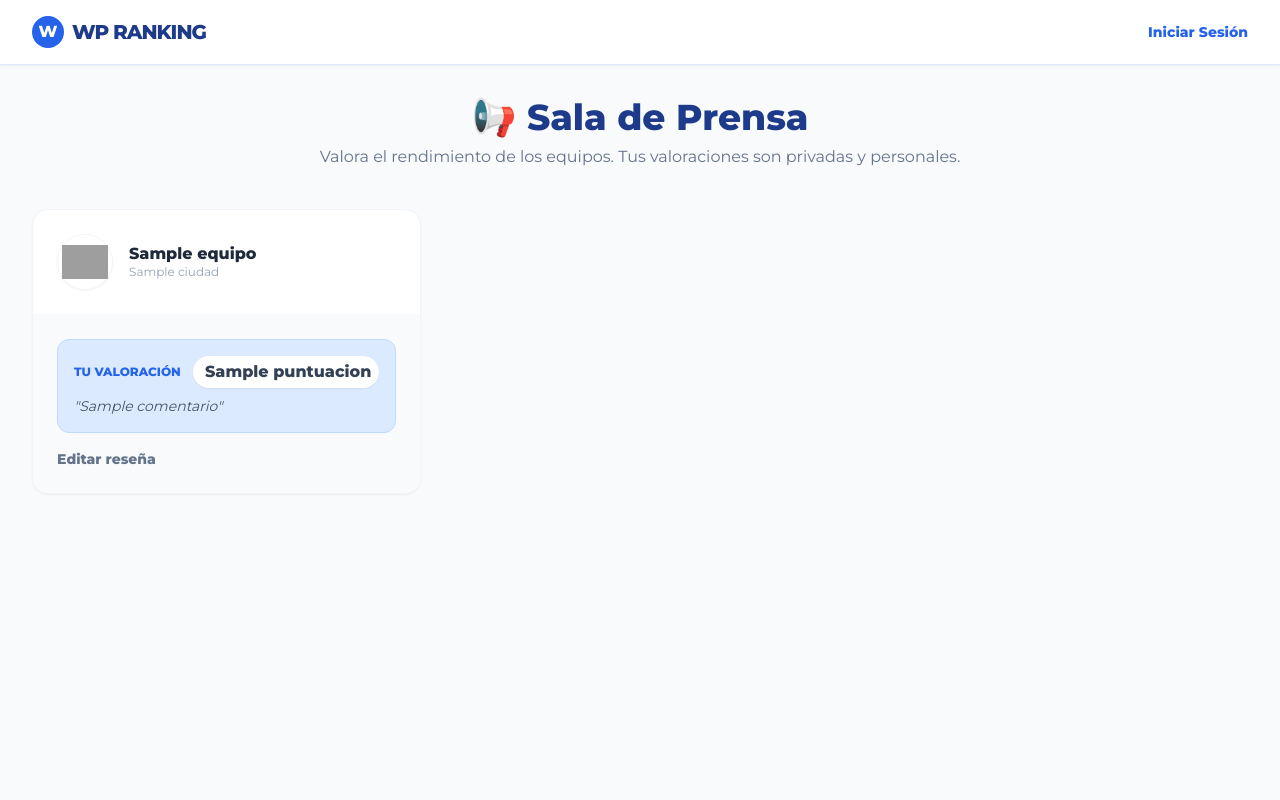
After one commit to eltitorodri/Waterpolo_Ranking, a Django app: template rankingWaterpolo/templates/rankingWaterpolo/valorar_equipos.html in a window 1280 px wide. The commit adds this page. Run offline with Django 5.2, Linux system fonts and the light colour scheme; the template is opened without the code that fills it: most values are stand-ins (such as "Sample title", 1, 10 or a date in 2020); parts of the project's set-up code (start-up, migrations or seed data) failed here and were passed over; some libraries are stand-ins or nearby versions; grey boxes are pictures that could not be loaded.

Commit message:
Backup por si acaso

```diff
--- /dev/null
+++ b/rankingWaterpolo/templates/rankingWaterpolo/valorar_equipos.html
@@ -0,0 +1,128 @@
+{% extends 'rankingWaterpolo/base.html' %}
+
+{% block content %}
+
+<div class="mb-10 text-center">
+    <h1 class="text-4xl font-black text-blue-900 mb-2">
+        📢 Sala de Prensa
+    </h1>
+    <p class="text-slate-500 max-w-2xl mx-auto">
+        Valora el rendimiento de los equipos.
+        {% if user.is_superuser %}
+            <span class="text-amber-600 font-bold bg-amber-50 px-2 py-1 rounded">Modo Admin Activado: Viendo todas las opiniones.</span>
+        {% else %}
+            Tus valoraciones son privadas y personales.
+        {% endif %}
+    </p>
+</div>
+
+<div class="grid grid-cols-1 md:grid-cols-2 lg:grid-cols-3 gap-6 mb-12">
+    {% for equipo in equipos %}
+    <div class="bg-white rounded-2xl shadow-sm border border-slate-100 overflow-hidden hover:shadow-lg transition duration-300 flex flex-col">
+
+        <div class="p-6 flex items-center gap-4 border-b border-slate-50">
+            <div class="w-14 h-14 bg-white rounded-full flex items-center justify-center p-1 border border-slate-100 shadow-sm">
+                {% if equipo.escudo %}
+                    <img src="{{ equipo.escudo }}" alt="{{ equipo.nombre }}" class="w-full h-full object-contain">
+                {% else %}
+                    <i class="ph ph-shield text-slate-300 text-3xl"></i>
+                {% endif %}
+            </div>
+            <div>
+                <h3 class="font-bold text-slate-800 leading-tight">{{ equipo.nombre }}</h3>
+                <p class="text-xs text-slate-400">{{ equipo.ciudad|default:"Liga Nacional" }}</p>
+            </div>
+        </div>
+
+        <div class="p-6 bg-slate-50 flex-grow">
+
+            {% if equipo.mi_valoracion %}
+                <div class="bg-blue-100 border border-blue-200 rounded-xl p-4 mb-4">
+                    <div class="flex justify-between items-center mb-2">
+                        <span class="text-xs font-bold text-blue-600 uppercase">Tu Valoración</span>
+                        <div class="flex items-center gap-1 bg-white px-2 py-1 rounded-full shadow-sm">
+                            <i class="ph ph-star-fill text-amber-400 text-sm"></i>
+                            <span class="font-bold text-slate-700">{{ equipo.mi_valoracion.puntuacion }}</span>
+                        </div>
+                    </div>
+                    {% if equipo.mi_valoracion.comentario %}
+                        <p class="text-sm text-slate-600 italic">"{{ equipo.mi_valoracion.comentario }}"</p>
+                    {% else %}
+                        <p class="text-xs text-slate-400 italic">Sin comentario escrito.</p>
+                    {% endif %}
+                </div>
+            {% endif %}
+
+            <details class="group">
+                <summary class="flex items-center justify-between cursor-pointer list-none text-sm font-bold text-slate-500 hover:text-blue-600 transition">
+                    <span>
+                        {% if equipo.mi_valoracion %}
+                            <i class="ph ph-pencil-simple"></i> Editar reseña
+                        {% else %}
+                            <i class="ph ph-plus-circle"></i> Añadir valoración
+                        {% endif %}
+                    </span>
+                    <i class="ph ph-caret-down group-open:rotate-180 transition-transform"></i>
+                </summary>
+
+                <form method="POST" action="{% url 'valorar_equipos' %}" class="mt-4 bg-white p-4 rounded-xl border border-slate-200 shadow-sm animate-fade-in-down">
+                    {% csrf_token %}
+                    <input type="hidden" name="team_id" value="{{ equipo.pk }}"> <div class="mb-3">
+                        <label class="block text-xs font-bold text-slate-400 uppercase mb-1">Puntuación (1-10)</label>
+                        <input type="number" name="puntuacion" min="1" max="10" required
+                               value="{{ equipo.mi_valoracion.puntuacion|default:'' }}"
+                               class="w-full px-3 py-2 bg-slate-50 border border-slate-200 rounded-lg focus:ring-2 focus:ring-blue-500 outline-none">
+                    </div>
+
+                    <div class="mb-3">
+                        <label class="block text-xs font-bold text-slate-400 uppercase mb-1">Comentario (Opcional)</label>
+                        <textarea name="comentario" rows="2"
+                                  class="w-full px-3 py-2 bg-slate-50 border border-slate-200 rounded-lg focus:ring-2 focus:ring-blue-500 outline-none resize-none"
+                                  placeholder="¿Qué opinas de su juego?">{{ equipo.mi_valoracion.comentario|default:'' }}</textarea>
+                    </div>
+
+                    <button type="submit" class="w-full py-2 bg-blue-600 hover:bg-blue-700 text-white font-bold rounded-lg transition text-sm">
+                        {% if equipo.mi_valoracion %}Actualizar{% else %}Publicar{% endif %}
+                    </button>
+                </form>
+            </details>
+        </div>
+
+        {% if user.is_superuser %}
+            <div class="bg-slate-800 p-4 border-t border-slate-700">
+                <div class="flex justify-between items-center mb-3">
+                    <span class="text-xs font-bold text-amber-400 uppercase tracking-wider">🛠️ Admin Zone</span>
+                    <span class="text-xs text-white bg-slate-600 px-2 py-0.5 rounded">Media: {{ equipo.media_admin|floatformat:1 }}</span>
+                </div>
+
+                {% if equipo.todas_valoraciones %}
+                    <div class="max-h-32 overflow-y-auto space-y-2 pr-1 custom-scrollbar">
+                        {% for val in equipo.todas_valoraciones %}
+                        <div class="bg-slate-700 p-2 rounded text-xs border-l-2 border-amber-500">
+                            <div class="flex justify-between text-slate-300 mb-1">
+                                <span>ID Usuario: {{ val.usuario_id }}</span>
+                                <span class="text-amber-300 font-bold">★ {{ val.puntuacion }}</span>
+                            </div>
+                            {% if val.comentario %}
+                            <p class="text-slate-400 italic">"{{ val.comentario }}"</p>
+                            {% endif %}
+                        </div>
+                        {% endfor %}
+                    </div>
+                {% else %}
+                    <p class="text-xs text-slate-500">Nadie ha valorado este equipo aún.</p>
+                {% endif %}
+            </div>
+        {% endif %}
+
+    </div>
+    {% endfor %}
+</div>
+
+<style>
+.custom-scrollbar::-webkit-scrollbar { width: 4px; }
+.custom-scrollbar::-webkit-scrollbar-track { background: #334155; }
+.custom-scrollbar::-webkit-scrollbar-thumb { background: #64748b; border-radius: 4px; }
+</style>
+
+{% endblock %}
--- a/rankingWaterpolo/urls.py
+++ b/rankingWaterpolo/urls.py
@@ -8,5 +8,5 @@ urlpatterns = [
     path('logout/', views.logout_view, name='logout'),
     path('crear-top5/', views.crear_top5, name='crear_top5'),
     path('mis-rankings/', views.mis_rankings, name='mis_rankings'),
-
+    path('valoraciones/', views.valorar_equipos, name='valorar_equipos'),
 ]
```
Also changed, not shown: rankingWaterpolo/models.py (+47 -12 lines), rankingWaterpolo/templates/rankingWaterpolo/crear_top5.html (+18 -16 lines), rankingWaterpolo/templates/rankingWaterpolo/home.html (+74 -54 lines), rankingWaterpolo/views.py (+96 -22 lines), db.sqlite3, rankingWaterpolo/migrations/0001_initial.py.
